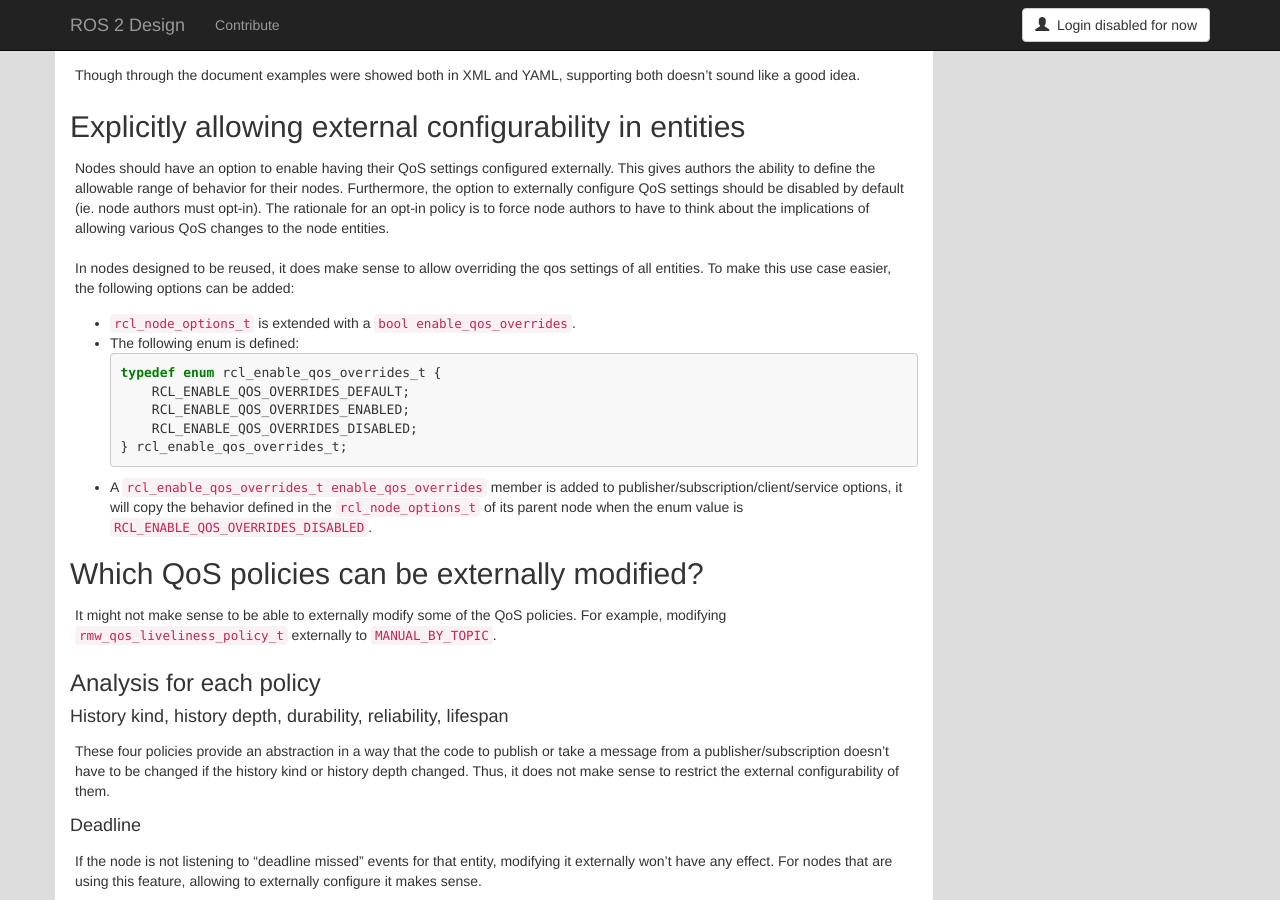
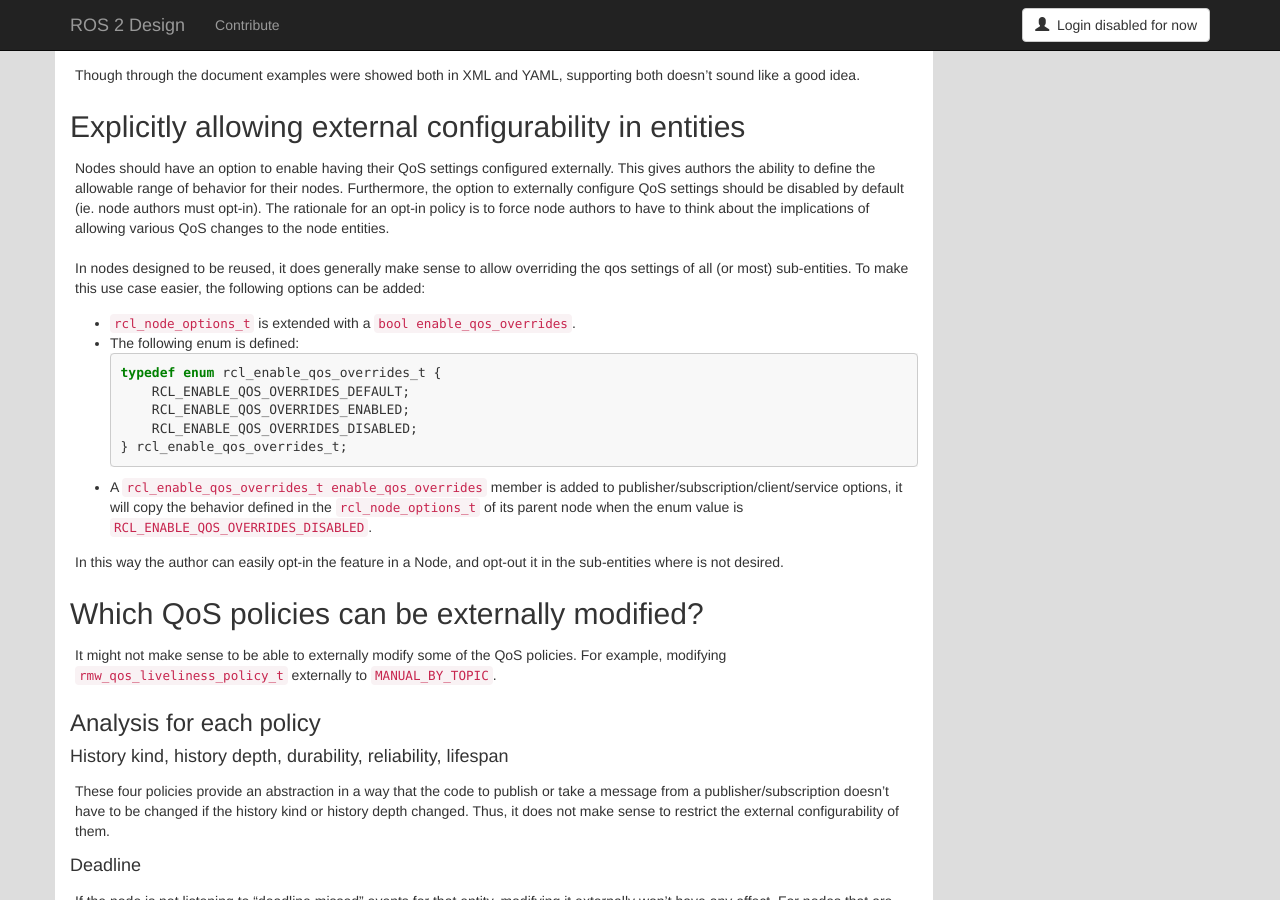
Before and after one commit to ros2/design, a Jekyll site: the page built from articles/external_qos_file.md, in a window 1280 px wide and 900 px high, scrolled down 10148 px. Built offline with Jekyll 4.4.1, drawn with Linux system fonts in a browser that asks for light colours; nearby versions of some CDN libraries.

Commit message:
Rephrase comment
Signed-off-by: Ivan Santiago Paunovic <ivanpauno@ekumenlabs.com>

````diff
--- a/articles/external_qos_file.md
+++ b/articles/external_qos_file.md
@@ -559,7 +559,7 @@ This gives authors the ability to define the allowable range of behavior for the
 Furthermore, the option to externally configure QoS settings should be disabled by default (ie. node authors must opt-in).
 The rationale for an opt-in policy is to force node authors to have to think about the implications of allowing various QoS changes to the node entities.
 
-In nodes designed to be reused, it does make sense to allow overriding the qos settings of all entities.
+In nodes designed to be reused, it does generally make sense to allow overriding the qos settings of all (or most) sub-entities.
 To make this use case easier, the following options can be added:
 
 - `rcl_node_options_t` is extended with a `bool enable_qos_overrides`.
@@ -572,6 +572,8 @@ To make this use case easier, the following options can be added:
   } rcl_enable_qos_overrides_t;
   ```
 - A `rcl_enable_qos_overrides_t enable_qos_overrides` member is added to publisher/subscription/client/service options, it will copy the behavior defined in the `rcl_node_options_t` of its parent node when the enum value is `RCL_ENABLE_QOS_OVERRIDES_DISABLED`.
+
+In this way the author can easily opt-in the feature in a Node, and opt-out it in the sub-entities where is not desired.
 
 ## Which QoS policies can be externally modified?
 
````
